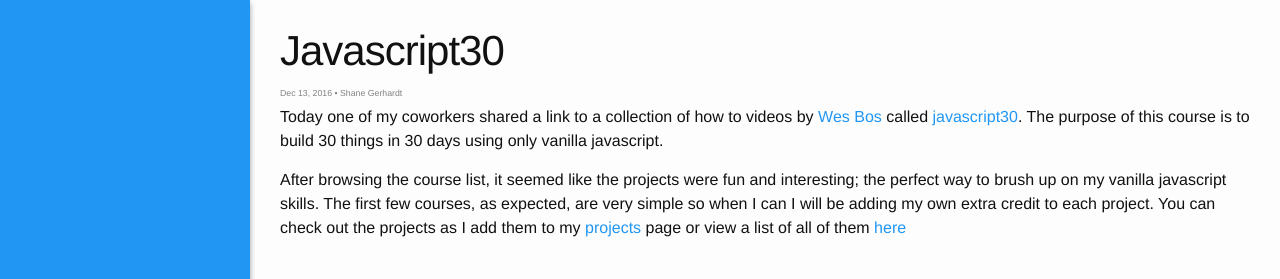
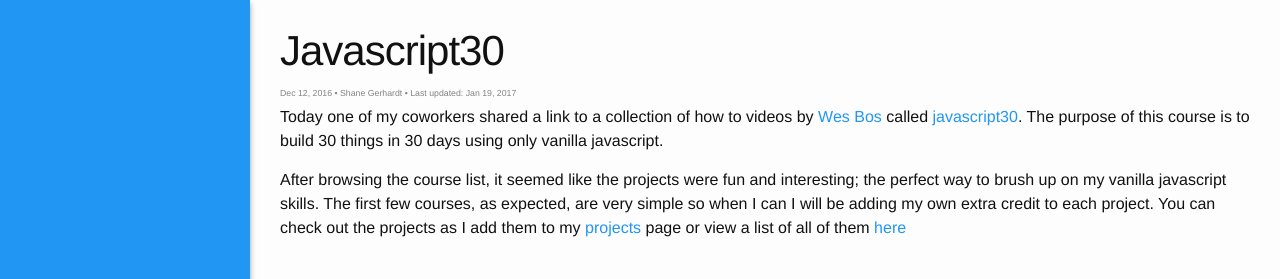
Before and after one commit to shanegerhardt/shanegerhardt.github.io, a Jekyll site: the page built from _posts/2016-12-12-javascript30.markdown, in a window 1280 px wide. Shown: the top 279 px of the page. Built offline with Jekyll 4.4.1, drawn with Linux system fonts in a browser that asks for light colours; nearby versions of some CDN libraries.

Commit message:
added more schema

```diff
--- a/_layouts/post.html
+++ b/_layouts/post.html
@@ -5,7 +5,15 @@
 
   <header class="post-header">
     <h1 class="post-title" itemprop="name headline">{{ page.title }}</h1>
-    <p class="post-meta"><time datetime="{{ page.date | date_to_xmlschema }}" itemprop="datePublished">{{ page.date | date: "%b %-d, %Y" }}</time>{% if page.author %} • <span itemprop="author" itemscope itemtype="http://schema.org/Person"><span itemprop="name">{{ page.author }}</span></span>{% endif %}</p>
+    <p class="post-meta">
+      <time itemprop="datePublished" content="{{ page.date | date_to_xmlschema }}">{{ page.date | date: "%b %-d, %Y" }}</time>
+      {% if page.author %}
+      • <span itemprop="author publisher" itemscope itemtype="http://schema.org/Person">
+          <span itemprop="name">{{ page.author }}</span>
+        </span>
+      {% endif %}
+      • Last updated: <time itemprop="dateModified" content="{{ page.date | date_to_xmlschema }}">{{ page.datemodified | date: "%b %-d, %Y" }}</time>
+    </p>
   </header>
 
   <div class="post-content" itemprop="articleBody">
--- a/_posts/2016-03-29-first-post.markdown
+++ b/_posts/2016-03-29-first-post.markdown
@@ -2,6 +2,7 @@
 layout: post
 title:  "First!"
 date:   2016-03-29 22:07:00 -0700
+datemodified: 2017-01-19 19:02:00 -0700
 author: Shane Gerhardt
 categories: article
 ---
--- a/_posts/2016-03-29-project-green-up.markdown
+++ b/_posts/2016-03-29-project-green-up.markdown
@@ -1,7 +1,8 @@
 ---
 layout: post
 title:  "GreenUp"
-date:   2016-03-29 12:00:00 -0700
+date:   2016-03-29
+datemodified: 2017-01-19
 author: Shane Gerhardt
 categories: projects
 ---
--- a/_posts/2016-12-12-javascript30.markdown
+++ b/_posts/2016-12-12-javascript30.markdown
@@ -1,7 +1,8 @@
 ---
 layout: post
 title:  "Javascript30"
-date:   2016-12-12 17:39:00 -0700
+date:   2016-12-12
+datemodified: 2017-01-19
 author: Shane Gerhardt
 categories: article
 ---
```
